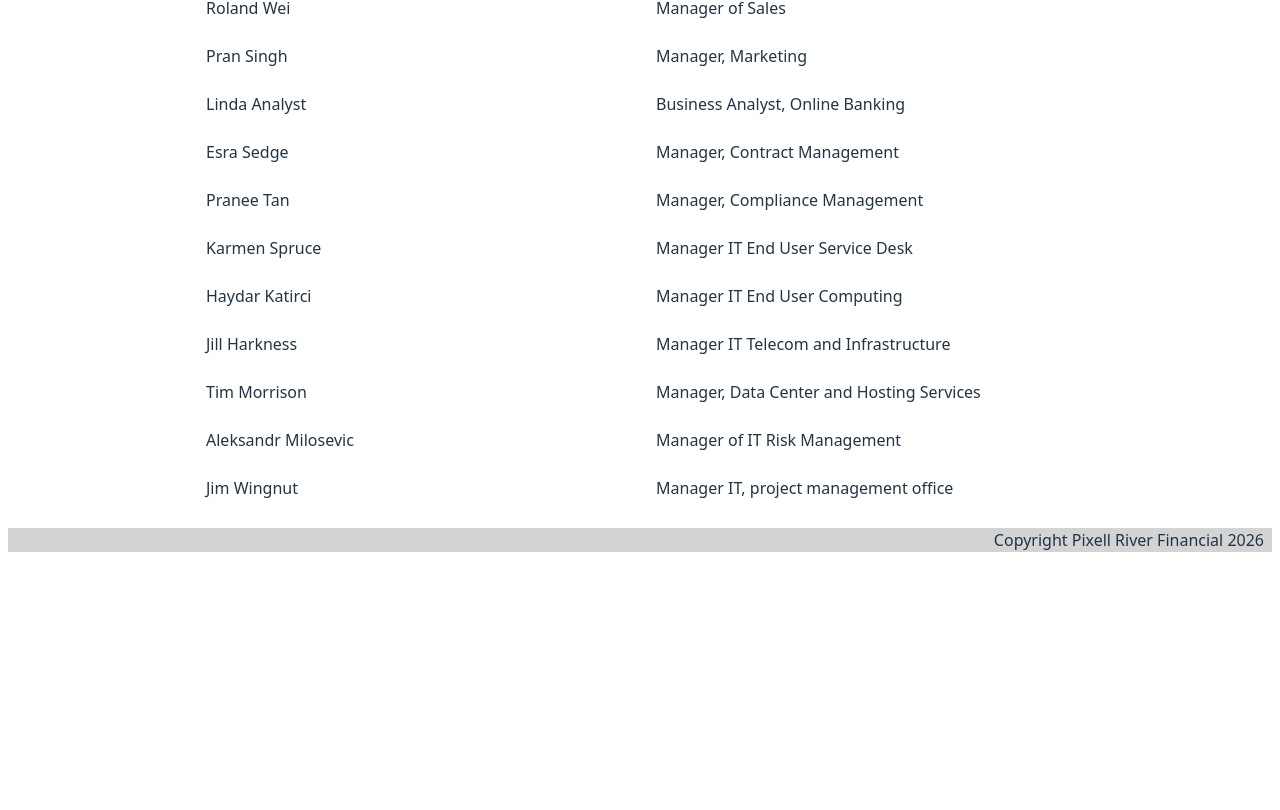
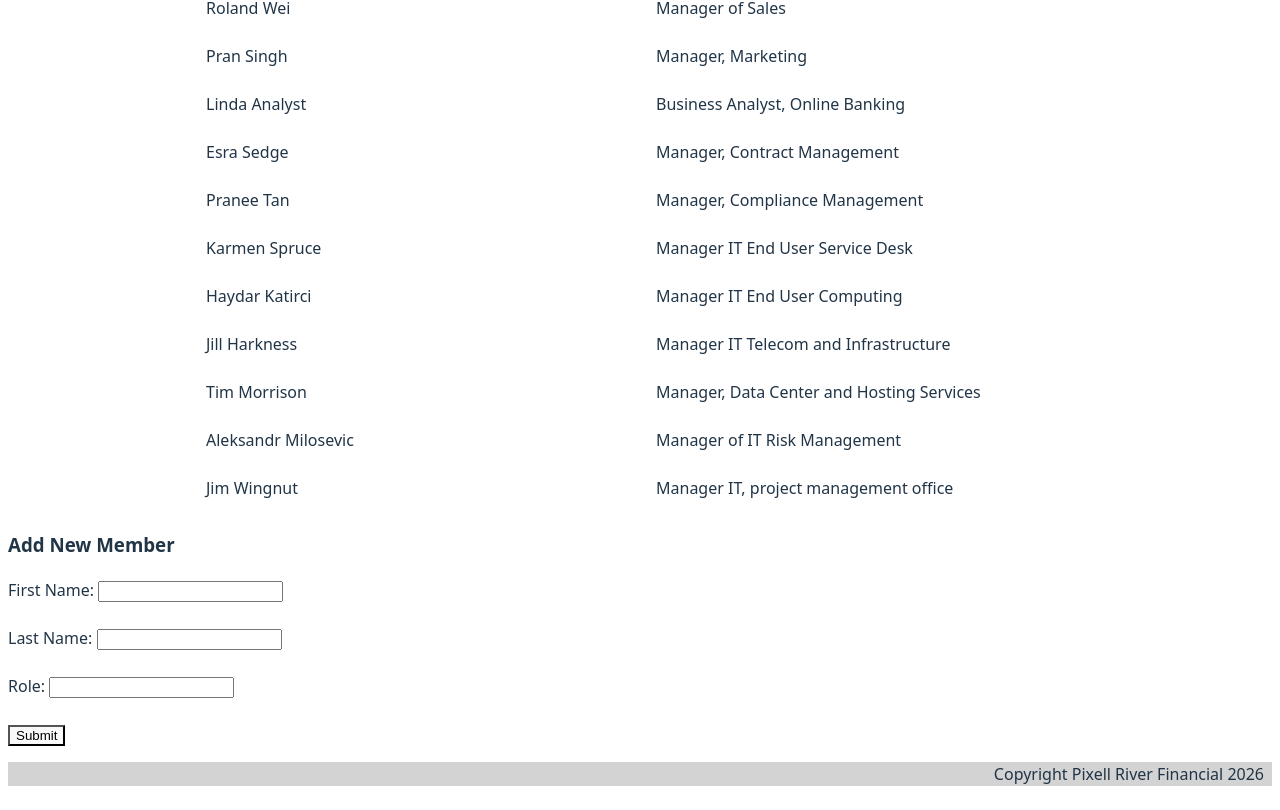
Before and after one commit to cmartin60/Full-Stack-Development, a React (Vite) app: page /organization in a window 1280 px wide. Shown: the part 1619-2429 px from the top of the page. Before the commit the page ends 2195 px from the top, so only its background shows below. Built offline with nearby package versions, Linux system fonts and the light colour scheme.

Commit message:
Fs lab 3.2 - added new person form under org

```diff
--- a/src/App.tsx
+++ b/src/App.tsx
@@ -4,18 +4,21 @@ import { Employees } from "./components/features/employee/Employees.tsx";
 import { Organization } from "./components/features/organization/Organization.tsx";
 import { EmployeeRepository } from "./apis/employeeRepository";
 import { EmployeeService } from "./services/employeeService";
-import { useMemo } from "react";
+import { OrganizationRepository } from "./apis/organizationRepository";
+import { OrganizationService } from "./services/organizationService";
 
 function App() {
-  const repository = useMemo(() => new EmployeeRepository(), []);
-  const service = useMemo(() => new EmployeeService(repository), [repository]);
+  const employeeRepository = new EmployeeRepository();
+  const employeeService = new EmployeeService(employeeRepository);
+  const organizationRepository = new OrganizationRepository();
+  const organizationService = new OrganizationService(organizationRepository);
 
   return (
       <Routes>
         <Route path="/" element={<Layout />}>
           <Route index element={<Navigate to="/employees" replace />} />
-          <Route path="employees" element={<Employees repository={repository} service={service} />} />
-          <Route path="organization" element={<Organization />} />
+          <Route path="employees" element={<Employees repository={employeeRepository} service={employeeService} />} />
+          <Route path="organization" element={<Organization repository={organizationRepository} service={organizationService} />} />
         </Route>
       </Routes>
   );
--- a/src/apis/employeeRepository.ts
+++ b/src/apis/employeeRepository.ts
@@ -7,7 +7,7 @@ export class EmployeeRepository {
 
   constructor() {
     // Initialize with a deep copy of department data
-    this.departments = JSON.parse(JSON.stringify(departmentData));
+    this.departments = structuredClone(departmentData);
   }
 
   /**
--- /dev/null
+++ b/src/apis/organizationRepository.ts
@@ -0,0 +1,39 @@
+import type { Employee } from "../types/employee";
+import organizationData from "../data/organization";
+
+export class OrganizationRepository {
+  private people: Employee[];
+
+  constructor() {
+    // Initialize with a deep copy of organization data
+    this.people = structuredClone(organizationData);
+  }
+
+  /**
+   * Get all people in the organization
+   */
+  getAll(): Employee[] {
+    return this.people;
+  }
+
+  /**
+   * Check if a role is already occupied
+   */
+  roleExists(role: string): boolean {
+    return this.people.some((p) => p.role === role);
+  }
+
+  /**
+   * Create and add a person to the organization
+   */
+  create(firstName: string, lastName: string, role: string): Employee | null {
+    const newPerson: Employee = {
+      firstName,
+      lastName,
+      role,
+    };
+
+    this.people.push(newPerson);
+    return newPerson;
+  }
+}
--- /dev/null
+++ b/src/components/features/organization/NewPersonForm.tsx
@@ -0,0 +1,87 @@
+import { useFormInput } from '../../../hooks/useFormInput';
+import type { OrganizationService } from '../../../services/organizationService';
+
+interface NewPersonFormProps {
+  service: OrganizationService;
+  onPersonAdded: () => void;
+}
+
+export default function NewPersonForm({ service, onPersonAdded }: NewPersonFormProps) {
+  const firstName = useFormInput('');
+  const lastName = useFormInput('');
+  const role = useFormInput('');
+
+  const handleSubmit = (e: React.FormEvent) => {
+    e.preventDefault();
+
+    const result = service.createPerson(firstName.value, lastName.value, role.value);
+
+    if (!result.success && result.errors) {
+      result.errors.forEach((error) => {
+        if (error.field === 'firstName') {
+          firstName.validate(() => error.message);
+        } else if (error.field === 'role') {
+          role.validate(() => error.message);
+        }
+      });
+      return;
+    }
+
+    if (result.success) {
+      firstName.reset();
+      lastName.reset();
+      role.reset();
+      onPersonAdded();
+    }
+  };
+
+  return (
+    <form onSubmit={handleSubmit}>
+      <h3>Add New Member</h3>
+
+      <div>
+        <label>
+          First Name:{' '}
+          <input
+            name="firstName"
+            value={firstName.value}
+            onChange={firstName.onChange}
+          />
+        </label>
+        {firstName.message && (
+          <p className="error-message">{firstName.message}</p>
+        )}
+      </div>
+      <br />
+
+      <div>
+        <label>
+          Last Name:{' '}
+          <input
+            name="lastName"
+            value={lastName.value}
+            onChange={lastName.onChange}
+          />
+        </label>
+      </div>
+      <br />
+
+      <div>
+        <label>
+          Role:{' '}
+          <input
+            name="role"
+            value={role.value}
+            onChange={role.onChange}
+          />
+        </label>
+        {role.message && (
+          <p className="error-message">{role.message}</p>
+        )}
+      </div>
+      <br />
+
+      <button type="submit">Submit</button>
+    </form>
+  );
+}
--- a/src/components/features/organization/Organization.tsx
+++ b/src/components/features/organization/Organization.tsx
@@ -1,8 +1,29 @@
-import organizationData from "../../../data/organization.ts";
+import { useState, useEffect } from "react";
+import NewPersonForm from "./NewPersonForm";
 import styles from "./Organization.module.css";
+import type { OrganizationRepository } from "../../../apis/organizationRepository";
+import type { OrganizationService } from "../../../services/organizationService";
+import type { Employee } from "../../../types/employee";
 
-export function Organization() {
-    const leaders = organizationData.map(leader => {
+interface OrganizationProps {
+  repository: OrganizationRepository;
+  service: OrganizationService;
+}
+
+export function Organization({ repository, service }: OrganizationProps) {
+    const [people, setPeople] = useState<Employee[]>([]);
+
+    useEffect(() => {
+      const allPeople = repository.getAll();
+      setPeople(allPeople);
+    }, [repository]);
+
+    const handlePersonAdded = () => {
+      // Update state from repository after successful creation
+      setPeople([...repository.getAll()]);
+    };
+
+    const leaders = people.map(leader => {
         return (
             <li key={`${leader.firstName}-${leader.lastName}`} className={styles.leaderItem}>
                 <span>{leader.firstName} {leader.lastName}</span>
@@ -18,6 +39,7 @@ export function Organization() {
                 <ul className={styles.leaders}>
                     {leaders}
                 </ul>
+                <NewPersonForm service={service} onPersonAdded={handlePersonAdded} />
             </section>
         </main>
     );
--- /dev/null
+++ b/src/services/organizationService.ts
@@ -0,0 +1,61 @@
+import type { Employee } from "../types/employee";
+import { OrganizationRepository } from "../apis/organizationRepository";
+
+export interface ValidationError {
+  field: string;
+  message: string;
+}
+
+export interface CreatePersonResult {
+  success: boolean;
+  person?: Employee;
+  errors?: ValidationError[];
+}
+
+export class OrganizationService {
+  private repository: OrganizationRepository;
+
+  constructor(repository: OrganizationRepository) {
+    this.repository = repository;
+  }
+
+  createPerson(
+    firstName: string,
+    lastName: string,
+    role: string
+  ): CreatePersonResult {
+    const errors: ValidationError[] = [];
+
+    // Validate firstName
+    if (firstName.trim().length < 3) {
+      errors.push({
+        field: "firstName",
+        message: "First Name must be at least 3 characters",
+      });
+    }
+
+    // Validate role is not already occupied
+    if (this.repository.roleExists(role)) {
+      errors.push({
+        field: "role",
+        message: "This role is already occupied",
+      });
+    }
+
+    if (errors.length > 0) {
+      return { success: false, errors };
+    }
+
+    // Create person if validation passes
+    const person = this.repository.create(firstName, lastName, role);
+
+    if (!person) {
+      return { success: false, errors: [] };
+    }
+
+    return {
+      success: true,
+      person,
+    };
+  }
+}
```
